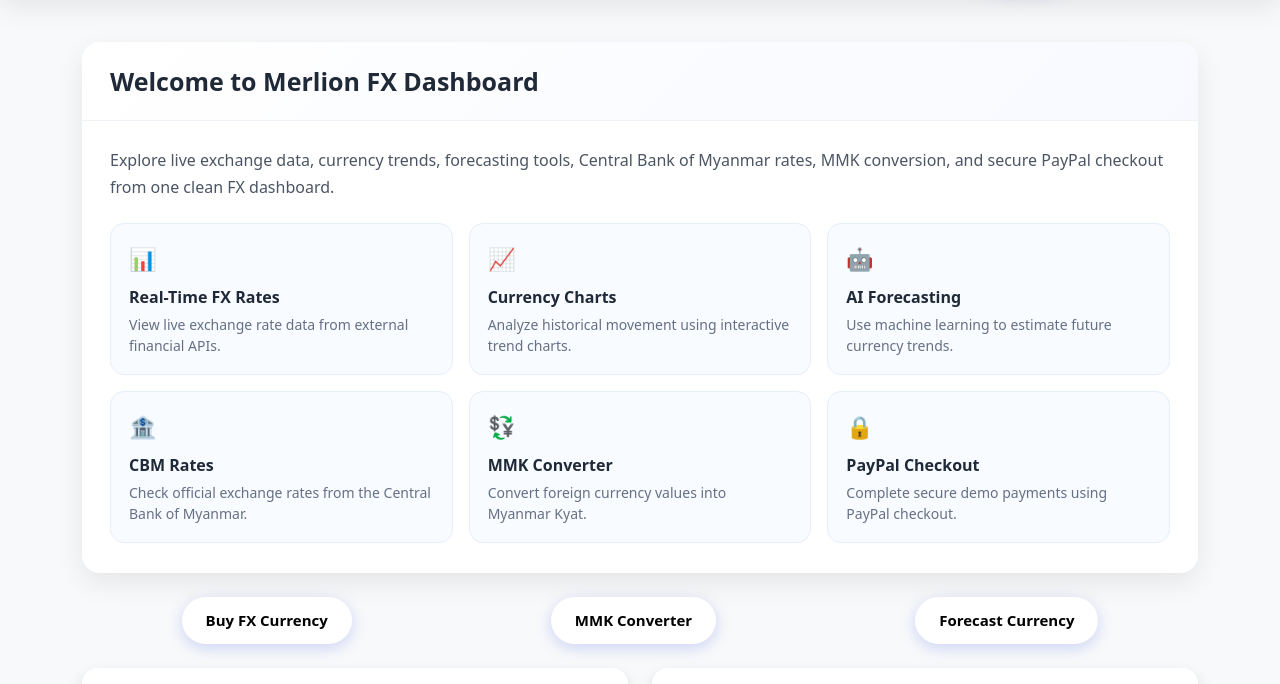
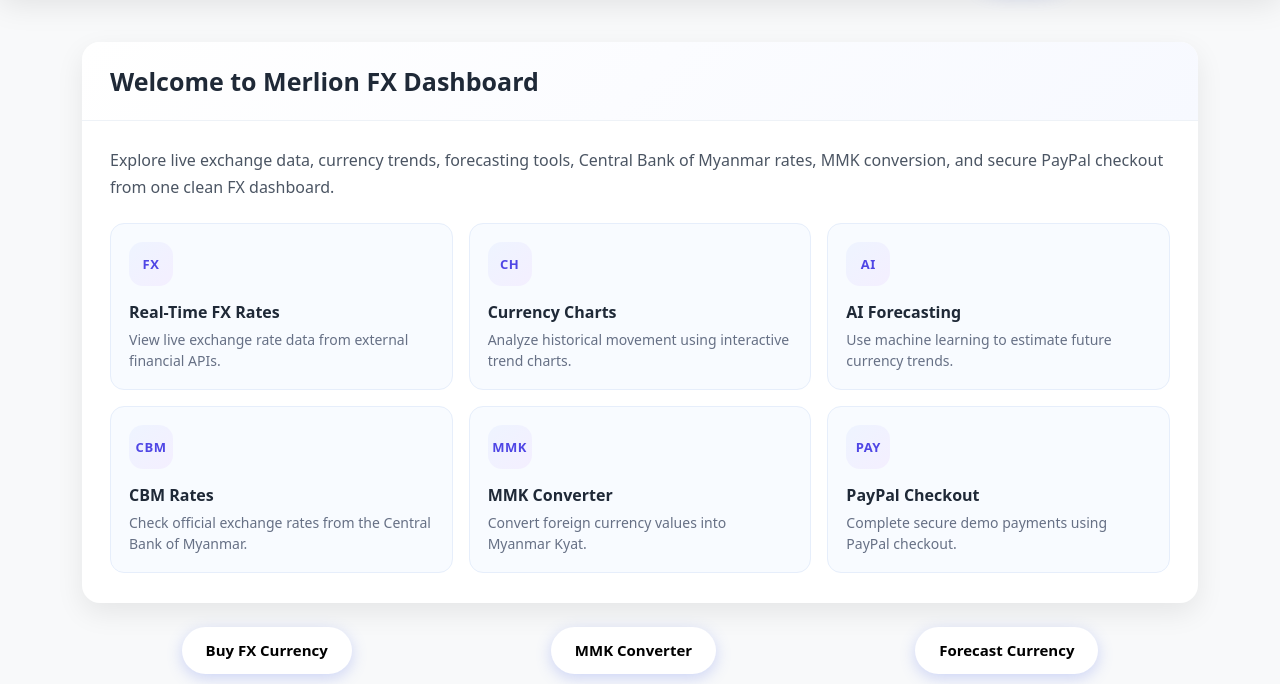
Before and after one commit to MayThetNaingBo/merlionFX, a Flask app: page /services in a window 1280 px wide. Shown: the part 82-766 px from the top of the page. Run offline with Flask 3, Linux system fonts and the light colour scheme; data that the repository does not hold is empty; some libraries are stand-ins or nearby versions.

Commit message:
Modify The dashboard

```diff
--- a/templates/services.html
+++ b/templates/services.html
@@ -157,10 +157,19 @@
     }
 
    .feature-icon {
-      font-size: 22px;
-      margin-bottom: 10px;
+  width: 44px;
+  height: 44px;
+  border-radius: 14px;
+  margin-bottom: 14px;
+  background: linear-gradient(135deg, #eef4ff 0%, #f4efff 100%);
+  color: #4f46e5;
+  display: flex;
+  align-items: center;
+  justify-content: center;
+  font-size: 13px;
+  font-weight: 800;
+  letter-spacing: 0.5px;
 }
-
     .feature-title {
       font-weight: 700;
       color: #1f2937;
@@ -270,37 +279,37 @@
 
         <div class="feature-list">
   <div class="feature-item">
-            <div class="feature-icon">📊</div>
+    <div class="feature-icon">FX</div>
     <div class="feature-title">Real-Time FX Rates</div>
     <p class="feature-desc">View live exchange rate data from external financial APIs.</p>
   </div>
 
   <div class="feature-item">
-            <div class="feature-icon">📈</div>
+    <div class="feature-icon">CH</div>
     <div class="feature-title">Currency Charts</div>
     <p class="feature-desc">Analyze historical movement using interactive trend charts.</p>
   </div>
 
   <div class="feature-item">
-            <div class="feature-icon">🤖</div>
+    <div class="feature-icon">AI</div>
     <div class="feature-title">AI Forecasting</div>
     <p class="feature-desc">Use machine learning to estimate future currency trends.</p>
   </div>
 
   <div class="feature-item">
-            <div class="feature-icon">🏦</div>
+    <div class="feature-icon">CBM</div>
     <div class="feature-title">CBM Rates</div>
     <p class="feature-desc">Check official exchange rates from the Central Bank of Myanmar.</p>
   </div>
 
   <div class="feature-item">
-            <div class="feature-icon">💱</div>
+    <div class="feature-icon">MMK</div>
     <div class="feature-title">MMK Converter</div>
     <p class="feature-desc">Convert foreign currency values into Myanmar Kyat.</p>
   </div>
 
   <div class="feature-item">
-            <div class="feature-icon">🔒</div>
+    <div class="feature-icon">PAY</div>
     <div class="feature-title">PayPal Checkout</div>
     <p class="feature-desc">Complete secure demo payments using PayPal checkout.</p>
   </div>
```
Lines whose indentation alone changed are shown as unchanged.
